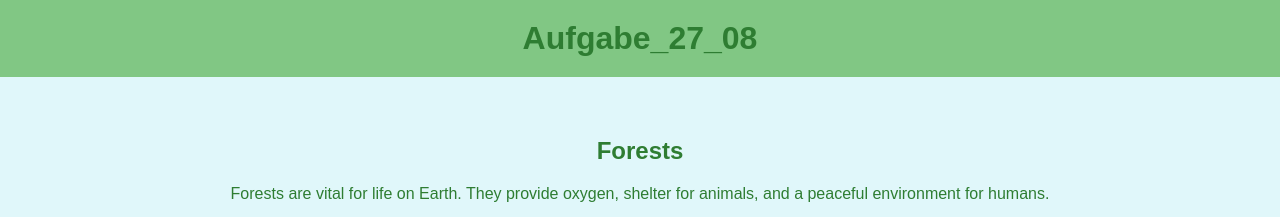
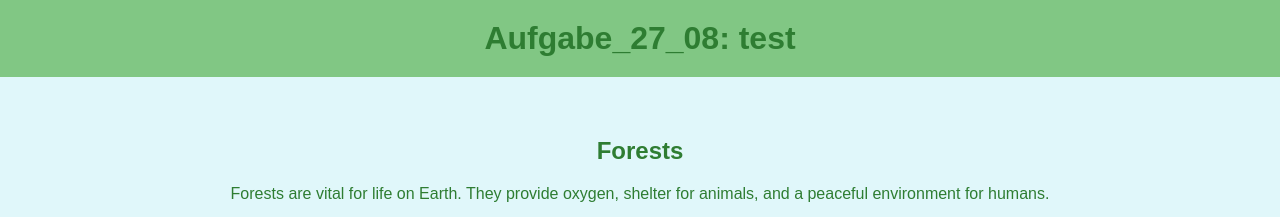
Before and after one commit to senda1988/aufgabe_27_08, a plain HTML site: page index.html in a window 1280 px wide. Shown: the top 217 px of the page. Drawn offline with Linux system fonts and the light colour scheme.

Commit message:
index.html änderung

```diff
--- a/index.html
+++ b/index.html
@@ -39,7 +39,7 @@
 
 <body>
     <header>
-        <h1>Aufgabe_27_08</h1>
+        <h1>Aufgabe_27_08: test</h1>
     </header>
 
     <section>
```
